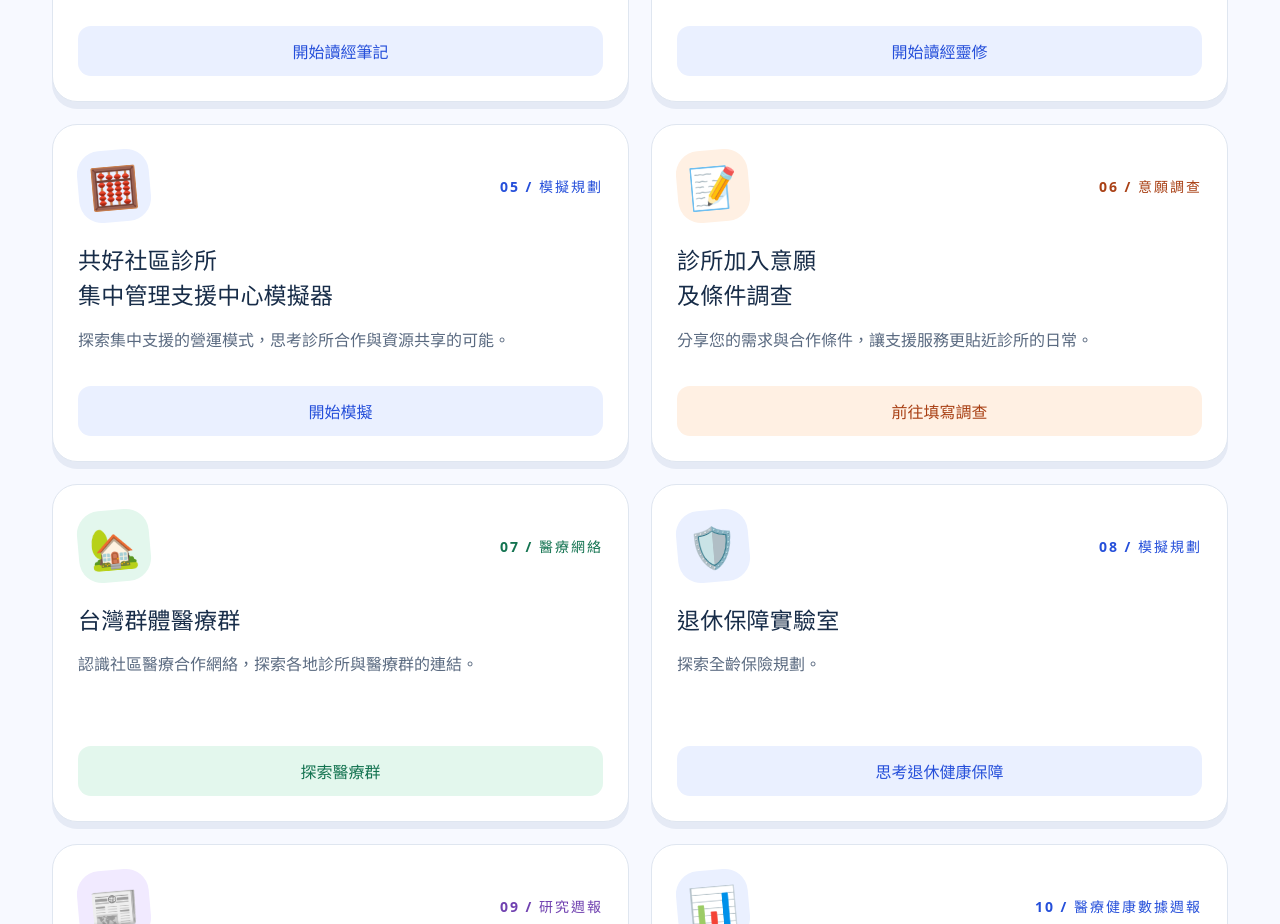
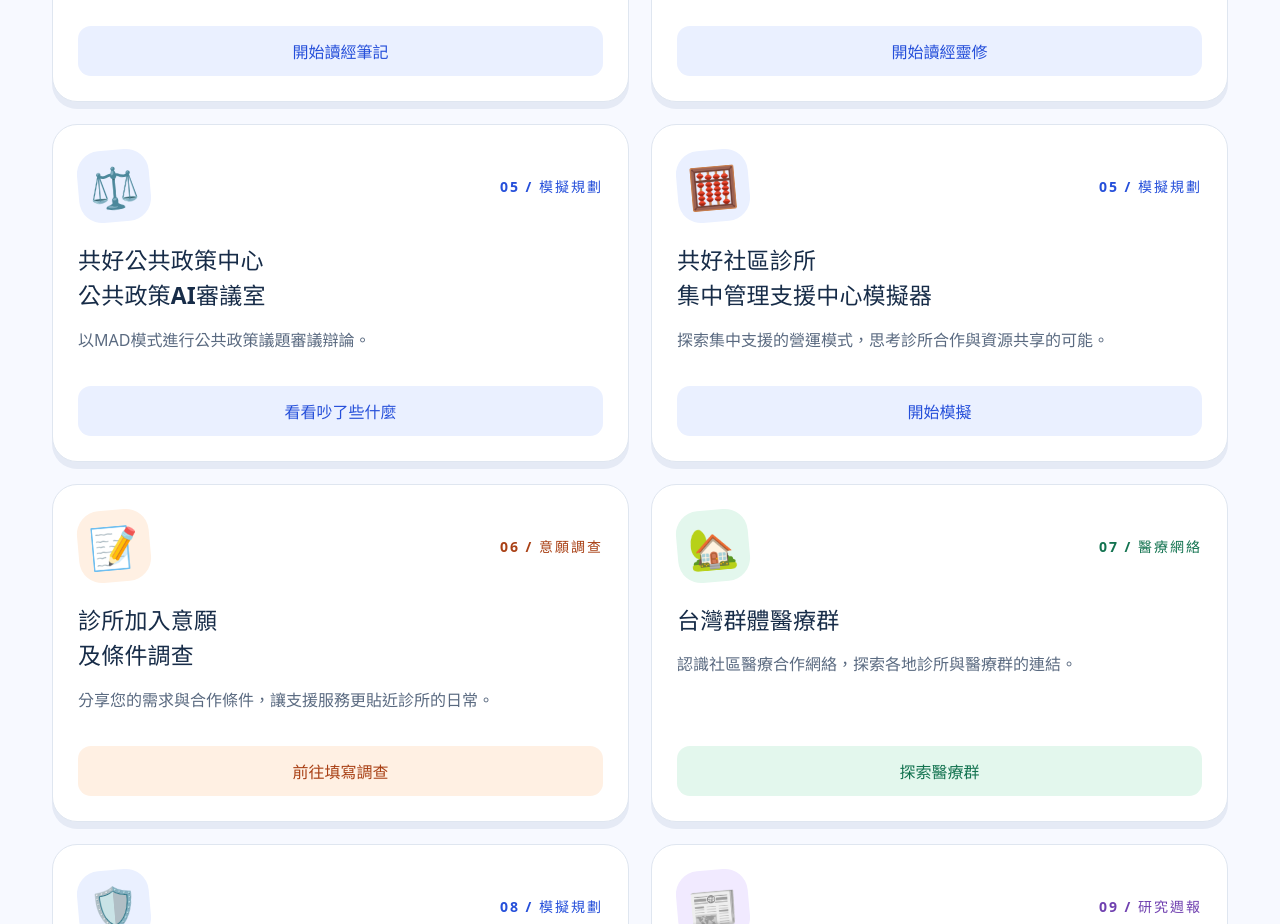
Before and after one commit to WontonKing/gungho, a plain HTML site: page index.html in a window 1280 px wide. Shown: the part 1260-2184 px from the top of the page. Drawn offline with Linux system fonts and the light colour scheme.

Commit message:
Update index.html

```diff
--- a/index.html
+++ b/index.html
@@ -37,6 +37,7 @@
 <a class="card gold" href="brainaxis/index.html"><div class="card-top"><span class="icon" aria-hidden="true">🧠</span><span class="number">02 / 共好學習</span></div><h3>腦軸大探險</h3><p>進入腦軸秘境，探索護腦旅程。</p><span class="button">開始腦軸大探險</span></a>
 <a class="card blue" href="fellowship/index.html"><div class="card-top"><span class="icon" aria-hidden="true">✝️</span><span class="number">03 / 靈修</span></div><h3>共好小團契</h3><p>進入團契，共同研習聖經奧秘。</p><span class="button">開始讀經筆記</span></a>
 <a class="card blue" href="bible/index.html"><div class="card-top"><span class="icon" aria-hidden="true">✝️</span><span class="number">04 / 靈修</span></div><h3>共好讀經室</h3><p>進入聖經，在密室中享受神的話語。</p><span class="button">開始讀經靈修</span></a>
+<a class="card red" href="debate/index.html"><div class="card-top"><span class="icon" aria-hidden="true">⚖️</span><span class="number">05 / 模擬規劃</span></div><h3>共好公共政策中心<br>公共政策AI審議室</h3><p>以MAD模式進行公共政策議題審議辯論。</p><span class="button">看看吵了些什麼</span></a>
 <a class="card pink" href="hub_simulat/index.html"><div class="card-top"><span class="icon" aria-hidden="true">🧮</span><span class="number">05 / 模擬規劃</span></div><h3>共好社區診所<br>集中管理支援中心模擬器</h3><p>探索集中支援的營運模式，思考診所合作與資源共享的可能。</p><span class="button">開始模擬</span></a>
 <a class="card orange" href="community_clinic_survey/index.html"><div class="card-top"><span class="icon" aria-hidden="true">📝</span><span class="number">06 / 意願調查</span></div><h3>診所加入意願<br>及條件調查</h3><p>分享您的需求與合作條件，讓支援服務更貼近診所的日常。</p><span class="button">前往填寫調查</span></a>
 <a class="card green" href="clinic_group/index.html"><div class="card-top"><span class="icon" aria-hidden="true">🏡</span><span class="number">07 / 醫療網絡</span></div><h3>台灣群體醫療群</h3><p>認識社區醫療合作網絡，探索各地診所與醫療群的連結。</p><span class="button">探索醫療群</span></a>
```
